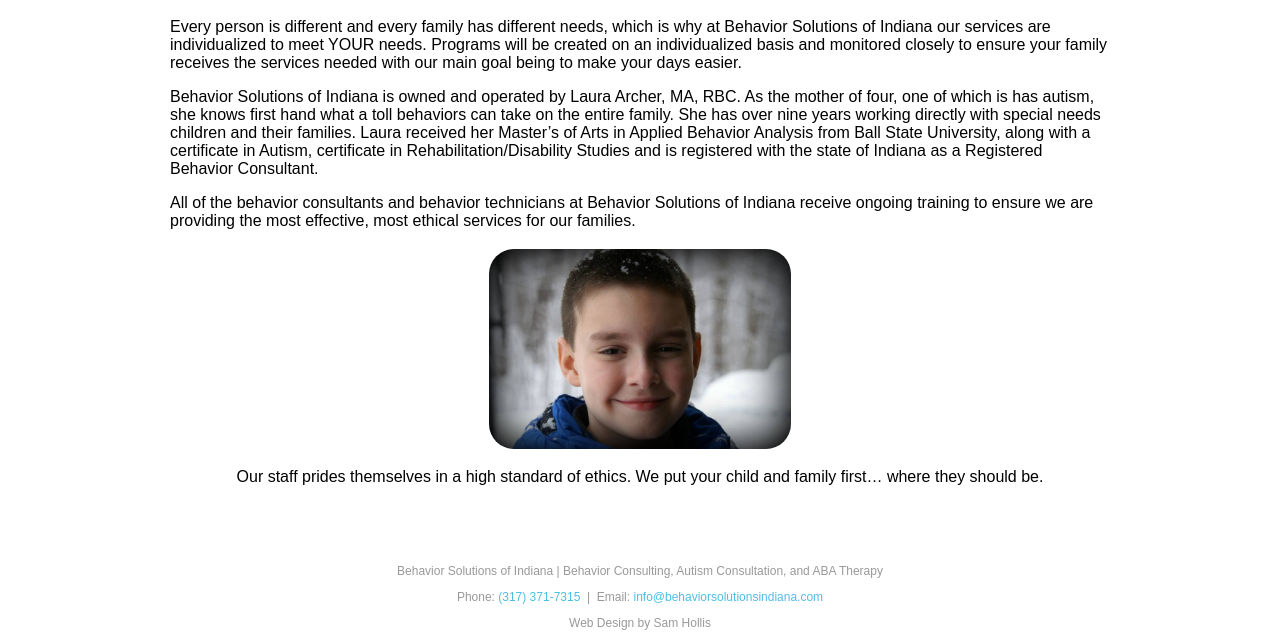
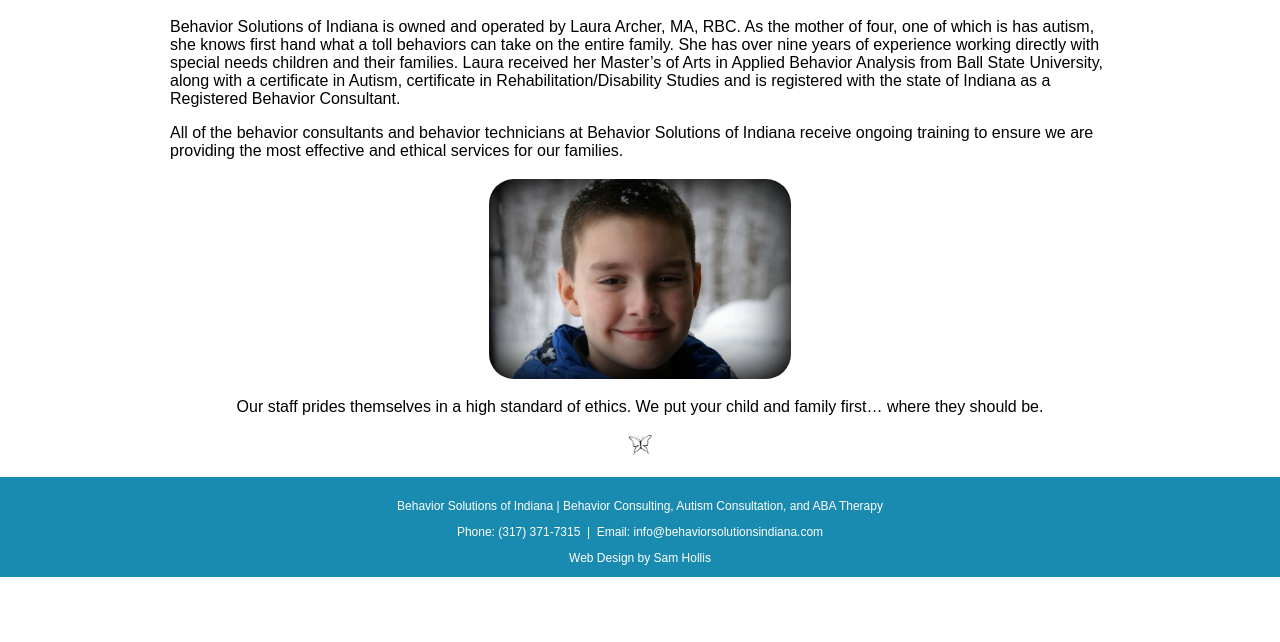
Before and after one commit to hollissam3/Behavior-Solutions-Indiana-Website, a website: page app/about.html in a window 1280 px wide. Shown: the part 257-899 px from the top of the page. After the commit the page ends 834 px from the top, so only its background shows below. Drawn offline with nearby package versions, Linux system fonts and the light colour scheme; files that its build step writes are made by us from their sources.

Commit message:
More client changes, footer added

```diff
--- a/app/about.html
+++ b/app/about.html
@@ -47,15 +47,16 @@
 
     <main>
       <h1>About Us</h1>
-      <p>Every person is different and every family has different needs, which is why at Behavior Solutions of Indiana our services are individualized to meet YOUR needs.  Programs will be created on an individualized basis and monitored closely to ensure your family receives the services needed with our main goal being to make your days easier.</p>
 
-      <p>Behavior Solutions of Indiana is owned and operated by Laura Archer, MA, RBC.  As the mother of four, one of which is has autism, she knows first hand what a toll behaviors can take on the entire family.  She has over nine years working directly with special needs children and their families.  Laura received her Master’s of Arts in Applied Behavior Analysis from Ball State University, along with a certificate in Autism, certificate in Rehabilitation/Disability Studies and is registered with the state of Indiana as a Registered Behavior Consultant.</p>
+      <p>Behavior Solutions of Indiana is owned and operated by Laura Archer, MA, RBC.  As the mother of four, one of which is has autism, she knows first hand what a toll behaviors can take on the entire family.  She has over nine years of experience working directly with special needs children and their families.  Laura received her Master’s of Arts in Applied Behavior Analysis from Ball State University, along with a certificate in Autism, certificate in Rehabilitation/Disability Studies and is registered with the state of Indiana as a Registered Behavior Consultant.</p>
 
-      <p>All of the behavior consultants and behavior technicians at Behavior Solutions of Indiana receive ongoing training to ensure we are providing the most effective, most ethical services for our families.</p>
+      <p>All of the behavior consultants and behavior technicians at Behavior Solutions of Indiana receive ongoing training to ensure we are providing the most effective and ethical services for our families.</p>
 
       <img src="images/boy.jpg" alt="boy" id="boy-img">
 
       <p id="child-first">Our staff prides themselves in a high standard of ethics. We put your child and family first&hellip; where they should be.</p>
+
+      <img src="images/butterfly.png" alt="butterfly" id="butterfly">
     </main>
 
     <footer>
--- a/app/styles/_colors.scss
+++ b/app/styles/_colors.scss
@@ -9,14 +9,7 @@ $purple: #682e85;
 /* site body */
 body {
   background-color: #fff;
-  /*color: #999;*/
 }
-
-/* green header */
-/*header {
-  background: #6ab47b;
-  border-color: #599a68;
-}*/
 
 header {
 	background: $blue;
@@ -27,17 +20,46 @@ nav {
   background: darken($blue, 10%);
 }
 
+/* footer */
+footer {
+	// background-color: #434343;
+  background-color: darken($blue, 10%);
+  color: #fff;
+
+  a {
+    color: inherit;
+    transition: color 0.5s;
+
+    &:hover {
+      color: darken(#fff, 15%);
+      transition: color 0.5s;
+    }
+  }
+}
+
 /* links */
 a {
   color: lighten($blue, 10%);
+  transition: color 0.5s;
+
+  &:hover {
+    color: darken($blue, 10%);
+    transition: color 0.5s;
+  }
 }
 
 /* nav link */
 nav a, nav a:visited {
   color: #fff;
+  transition: color 0.5s;
 }
 
 /* selected nav link */
-nav a.selected, nav a:hover {
+nav a.selected {
   color: darken($blue, 25%);
 }
+
+nav a:hover {
+  color: darken($blue, 15%);
+  transition: color 0.5s;
+}
--- a/app/styles/_general.scss
+++ b/app/styles/_general.scss
@@ -71,8 +71,9 @@ footer {
   font-size: 0.75em;
   text-align: center;
   clear: both;
-  padding-top: 50px;
-  color: darken(#ccc, 20%);
+  overflow: auto;
+  padding-top: 10px;
+  margin-top: 20px;
 }
 
 /**********************************
@@ -86,6 +87,12 @@ Page: About
   height: 200px;
 }
 
+#butterfly {
+  display: block;
+  margin: 0 auto;
+  height: 25px;
+}
+
 #child-first {
   text-align: center;
 }
```
Also changed, not shown: app/index.html (+8 -0 lines), app/images/butterfly.png (added), app/images/hamburger.svg (deleted).
